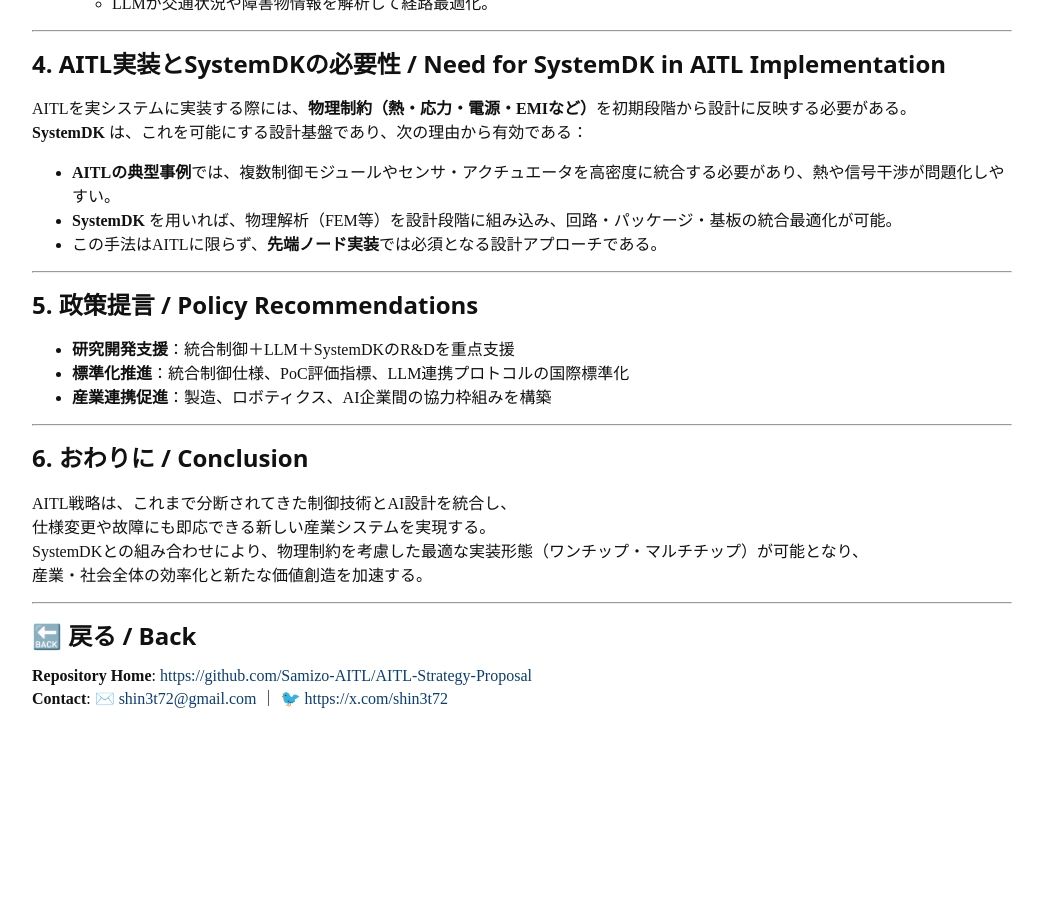
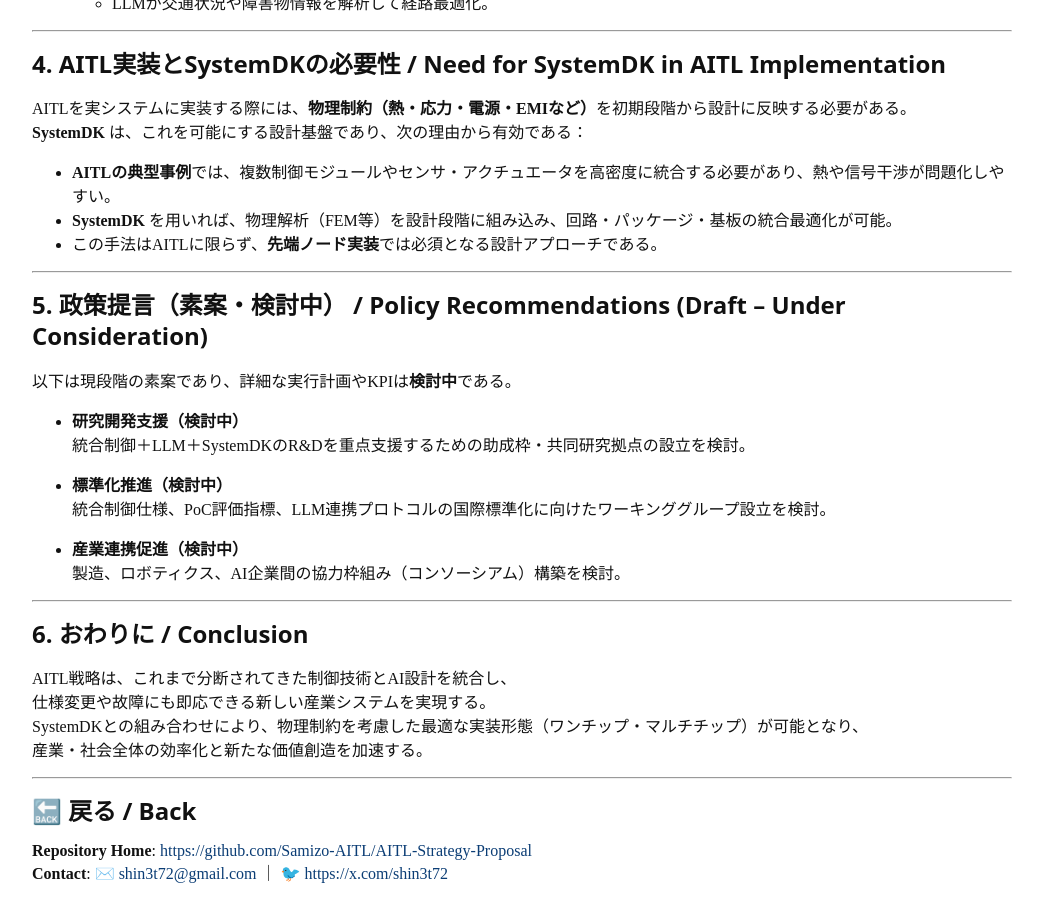
Before and after one commit to Samizo-AITL/AITL-Strategy-Proposal, a Jekyll site: the page built from AITL_Strategy_Proposal_Draft_v4_0.md, in a window 1280 px wide and 900 px high, scrolled down 2533 px. Shown: the whole window, without its empty margins (118-1161 px from the left). Built offline with Jekyll 4.4.1, drawn with Linux system fonts in a browser that asks for light colours; before the commit the page ends 3258 px from its top, so only the background shows below that.

Commit message:
Update AITL_Strategy_Proposal_Draft_v4_0.md

```diff
--- a/AITL_Strategy_Proposal_Draft_v4_0.md
+++ b/AITL_Strategy_Proposal_Draft_v4_0.md
@@ -150,11 +150,18 @@ AITLを実システムに実装する際には、**物理制約（熱・応力
 
 ---
 
-## 5. **政策提言 / Policy Recommendations** {#policy}
+## 5. **政策提言（素案・検討中） / Policy Recommendations (Draft – Under Consideration)** {#policy}
 
-- **研究開発支援**：統合制御＋LLM＋SystemDKのR&Dを重点支援
-- **標準化推進**：統合制御仕様、PoC評価指標、LLM連携プロトコルの国際標準化
-- **産業連携促進**：製造、ロボティクス、AI企業間の協力枠組みを構築
+以下は現段階の素案であり、詳細な実行計画やKPIは**検討中**である。
+
+- **研究開発支援（検討中）**
+  統合制御＋LLM＋SystemDKのR&Dを重点支援するための助成枠・共同研究拠点の設立を検討。
+
+- **標準化推進（検討中）**
+  統合制御仕様、PoC評価指標、LLM連携プロトコルの国際標準化に向けたワーキンググループ設立を検討。
+
+- **産業連携促進（検討中）**
+  製造、ロボティクス、AI企業間の協力枠組み（コンソーシアム）構築を検討。
 
 ---
 
```
